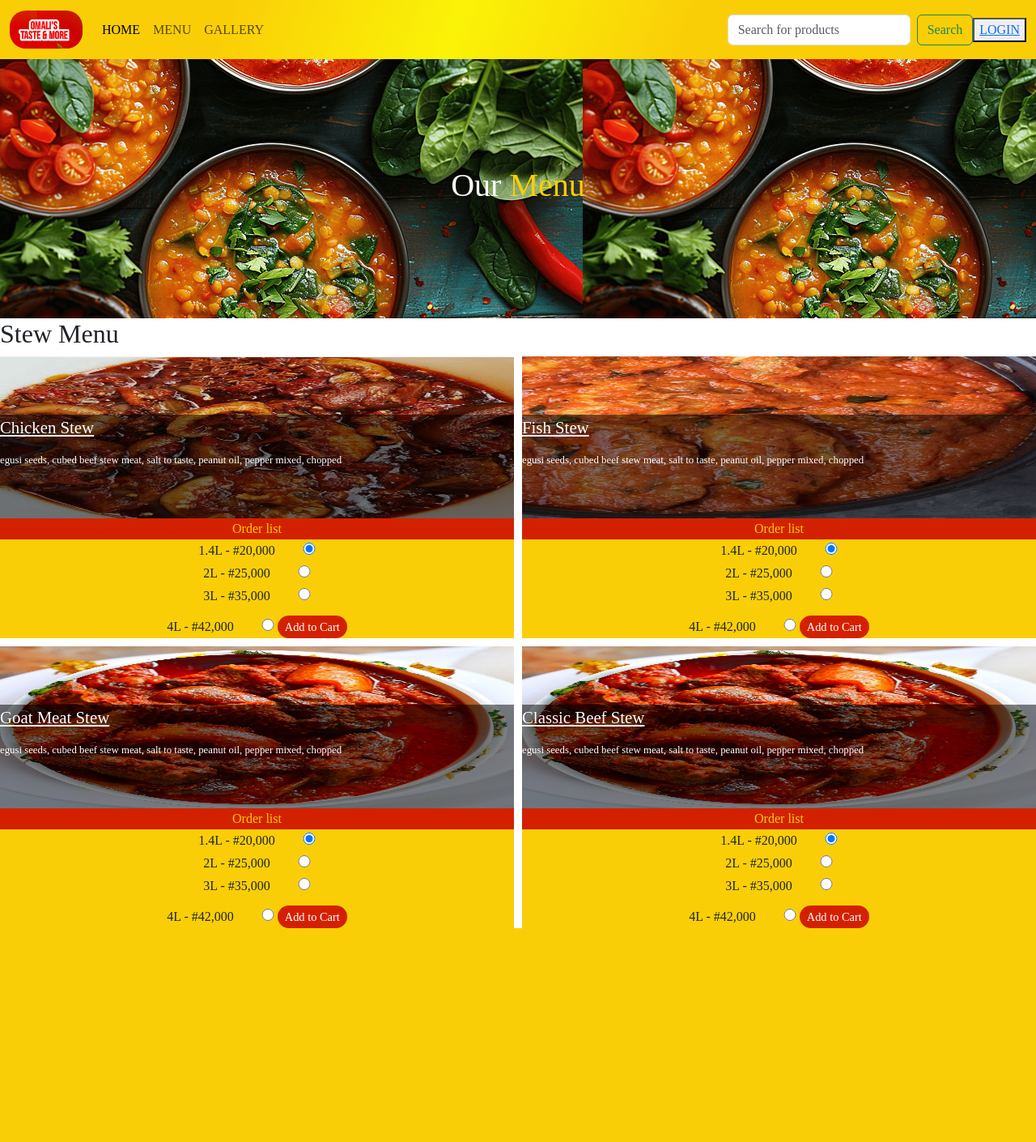
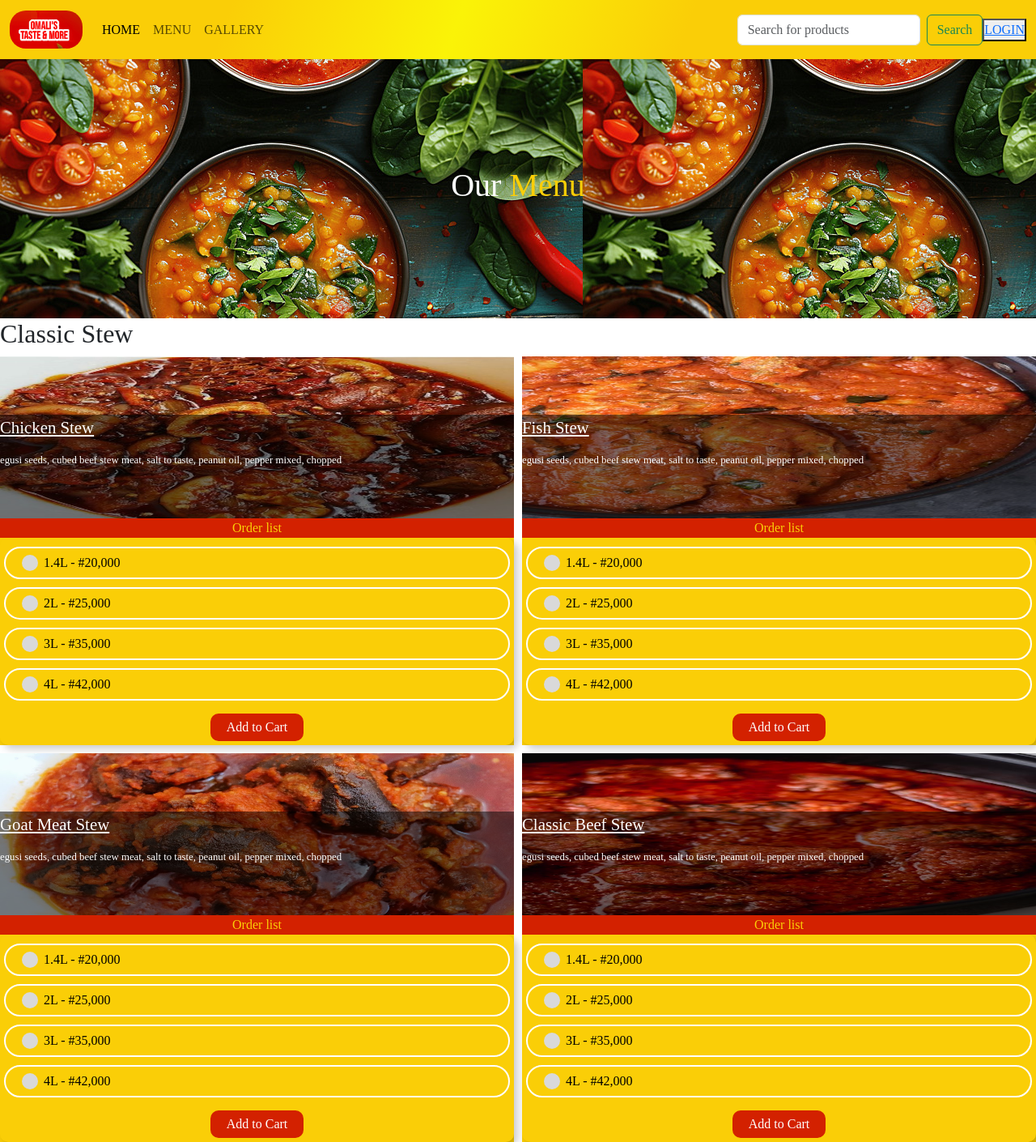
Before and after one commit to Jeremy5522117/Omalis-taste, a PHP site: page /menu.html in a window 1280 px wide. Shown: the whole page at 81% size. Before the commit the page ends 1146 px from the top, so only its background shows below. Run offline with PHP 8.4, Linux system fonts and the light colour scheme; some libraries are stand-ins or nearby versions; some web fonts are replaced.

Commit message:
rearrange

```diff
--- a/asset/css/menu.css
+++ b/asset/css/menu.css
@@ -8,6 +8,8 @@
     box-sizing: border-box;
     font-family: jeremypop;
     background-color:;
+    margin: 0;
+    padding: 0;
   }
 .our{
   background-image: url(/asset/images/soup-bg.jpg);
@@ -59,7 +61,7 @@ font-size: 0.8rem;
 }
 .list-divv{
   width: 100%;
-  text-align: center;
+  /* text-align: center; */
 
 }
 .input-radio{
@@ -74,17 +76,84 @@ font-size: 0.8rem;
 }
 .listing{
   background-color:rgb(250,206,7) ;
-  line-height: 28px;
-}
-.listing input{
-  margin-left: 30px;
 }
 .sub-btn{
   border: none;
-  border-radius: 15px;
-  margin-top: 10px;
+  border-radius: 10px;
+  margin:5px 0;
   background-color:rgb(211,33,0) ;
   color: #fff;
-  font-size: 0.9rem;
-  padding:0 9px;
+  font-size: 1rem;
+  padding:5px 20px;
+  text-align: center;
+
 }
+/* CHECKING THINGS */
+
+.wrapper{
+  border-radius: 10px;
+  box-shadow: 5px 5px 10px rgb(0, 0, 0, 0.2);
+ text-align: center;
+}
+.wrapper .box{
+  padding: 1px 5px;
+
+}
+.wrapper .box label{
+  display: flex;
+  height: 40px;
+  width: 100%;
+  align-items: center;
+  border: 2px solid #fff;
+  border-radius: 50px;
+  margin: 10px 0;
+  padding-left: 20px;
+  cursor: pointer;
+  transition: all 0.3s ease;
+}
+.wrapper .box label:hover{
+  background-color: lightgrey;
+  cursor: pointer;
+}
+#option-1:checked ~ .option-1, #option-2:checked ~ .option-2, #option-3:checked ~ .option-3, #option-4:checked ~ .option-4 {
+  background-color:#d32100;
+  border-color: #d32100;
+}
+.wrapper .box label .dot{
+  height: 20px;
+  width: 20px;
+  background-color: #d9d9d9;
+  border-radius: 50%;position: relative;
+  transition: all 0.3s ease;
+}
+#option-1:checked ~ .option-1 .dot,#option-2:checked ~ .option-2 .dot,#option-3:checked ~ .option-3 .dot,#option-4:checked ~ .option-4 .dot{
+ background-color: #fff;
+}
+.box label .dot::before{
+  position: absolute;
+  content: '';
+  top: 50%;
+  left: 50%;
+  transform: translate(-50%, -50%) scale(2);
+  width: 9px;
+  height: 9px;
+  border-radius:50%;
+  transition: all 0.3s ease;
+}
+#option-1:checked ~ .option-1 .dot::before,#option-2:checked ~ .option-2 .dot::before,#option-3:checked ~ .option-3 .dot::before,#option-4:checked ~ .option-4 .dot::before {
+background-color: #333;
+transform: translate(-50%,-50%) scale(1);
+}
+.wrapper .box label .text{
+  color: #000;
+  padding-left: 7px;
+}
+#option-1:checked ~ .option-1 .text,
+#option-2:checked ~ .option-2 .text,
+#option-3:checked ~ .option-3 .text,
+#option-4:checked ~ .option-4 .text{
+  color: #fff;
+}
+.wrapper .box input[type="radio"]{
+  display:none ;
+}
--- a/menu.html
+++ b/menu.html
@@ -49,7 +49,7 @@
    </div>
 
    <section>
-     <h2>Stew Menu</h2>
+     <h2>Classic Stew</h2>
      <div class="flex-menu-table">
       <div class="free">
       <div class="stew-menu-mother">
@@ -67,21 +67,40 @@
         <button class="btn-ord">Order list</button>
         <div class="listing">
           <form action="">
-            <label for="one-point-four-litter">1.4L - #20,000</label>
-          <input type="radio" id="one-point-four-lit" value="one-pnt-fur-lit" name="pricing" class="input-radio"checked>
-          <br>
-          <label for="two-litter">2L - #25,000</label>
-          <input type="radio" id="two-litter" value="two-litter" name="pricing"
-          class="input-radio">
-          <br>
-          <label for="three-litter">3L - #35,000</label>
-          <input type="radio" id="three-litter" value="three-litter" name="pricing"
-          class="input-radio">
-          <br>
-          <label for="four-litter">4L - #42,000</label>
-          <input type="radio" id="four-litter" value="four-litter" name="pricing" class="input-radio">
 
-          <button type="submit" class="sub-btn">Add to Cart</button>
+           <div class="wrapper">
+
+
+            <div class="box">
+              <input type="radio" name="select" id="option-1">
+              <input type="radio" name="select" id="option-2">
+              <input type="radio" name="select" id="option-3">
+              <input type="radio" name="select" id="option-4">
+
+
+              <label for="option-1" class="option-1">
+                <div class="dot"></div>
+                <div class="text">1.4L - #20,000</div>
+              </label>
+              <label for="option-2" class="option-2">
+                <div class="dot"></div>
+                <div class="text">2L - #25,000</div>
+              </label>
+              <label for="option-3" class="option-3">
+                <div class="dot"></div>
+                <div class="text">3L - #35,000</div>
+              </label>
+              <label for="option-4" class="option-4">
+                <div class="dot"></div>
+                <div class="text">4L - #42,000</div>
+              </label>
+
+            </div>
+
+
+             <button type="submit" class="sub-btn">Add to Cart</button>
+           </div>
+
           </form>
 
         </div>
@@ -108,19 +127,40 @@
   <button class="btn-ord">Order list</button>
   <div class="listing">
     <form action="">
-      <label for="one-point-four-litter">1.4L - #20,000</label>
-    <input type="radio" id="one-point-four-lit" value="one-pnt-fur-lit" name="pricing" class="input-radio" checked>
-    <br>
-    <label for="two-litter">2L - #25,000</label>
-    <input type="radio" id="two-litter" value="two-litter" name="pricing" class="input-radio">
-    <br>
-    <label for="three-litter">3L - #35,000</label>
-    <input type="radio" id="three-litter" value="three-litter" name="pricing" class="input-radio">
-    <br>
-    <label for="four-litter">4L - #42,000</label>
-    <input type="radio" id="four-litter" value="four-litter" name="pricing" class="input-radio">
 
-    <button type="submit" class="sub-btn">Add to Cart</button>
+     <div class="wrapper">
+
+
+      <div class="box">
+        <input type="radio" name="select" id="option-1">
+        <input type="radio" name="select" id="option-2">
+        <input type="radio" name="select" id="option-3">
+        <input type="radio" name="select" id="option-4">
+
+
+        <label for="option-1" class="option-1">
+          <div class="dot"></div>
+          <div class="text">1.4L - #20,000</div>
+        </label>
+        <label for="option-2" class="option-2">
+          <div class="dot"></div>
+          <div class="text">2L - #25,000</div>
+        </label>
+        <label for="option-3" class="option-3">
+          <div class="dot"></div>
+          <div class="text">3L - #35,000</div>
+        </label>
+        <label for="option-4" class="option-4">
+          <div class="dot"></div>
+          <div class="text">4L - #42,000</div>
+        </label>
+
+      </div>
+
+
+       <button type="submit" class="sub-btn">Add to Cart</button>
+     </div>
+
     </form>
 
   </div>
@@ -131,7 +171,7 @@
 <div class="free">
 
   <div class="stew-menu-mother">
-    <img class="menu-img" src="/asset/images/goat meat stew.jpg" alt="" >
+    <img class="menu-img" src="/asset/images/african-goat-stew-recipe-1721691019.jpg" alt="" >
 
 
     <div class="stew-menu-child">
@@ -146,19 +186,40 @@
     <button class="btn-ord">Order list</button>
     <div class="listing">
       <form action="">
-        <label for="one-point-four-litter">1.4L - #20,000</label>
-      <input type="radio" id="one-point-four-lit" value="one-pnt-fur-lit" name="pricing" class="input-radio" checked>
-      <br>
-      <label for="two-litter">2L - #25,000</label>
-      <input type="radio" id="two-litter" value="two-litter" name="pricing" class="input-radio">
-      <br>
-      <label for="three-litter">3L - #35,000</label>
-      <input type="radio" id="three-litter" value="three-litter" name="pricing" class="input-radio">
-      <br>
-      <label for="four-litter">4L - #42,000</label>
-      <input type="radio" id="four-litter" value="four-litter" name="pricing" class="input-radio" >
 
-      <button type="submit" class="sub-btn">Add to Cart</button>
+       <div class="wrapper">
+
+
+        <div class="box">
+          <input type="radio" name="select" id="option-1">
+          <input type="radio" name="select" id="option-2">
+          <input type="radio" name="select" id="option-3">
+          <input type="radio" name="select" id="option-4">
+
+
+          <label for="option-1" class="option-1">
+            <div class="dot"></div>
+            <div class="text">1.4L - #20,000</div>
+          </label>
+          <label for="option-2" class="option-2">
+            <div class="dot"></div>
+            <div class="text">2L - #25,000</div>
+          </label>
+          <label for="option-3" class="option-3">
+            <div class="dot"></div>
+            <div class="text">3L - #35,000</div>
+          </label>
+          <label for="option-4" class="option-4">
+            <div class="dot"></div>
+            <div class="text">4L - #42,000</div>
+          </label>
+
+        </div>
+
+
+         <button type="submit" class="sub-btn">Add to Cart</button>
+       </div>
+
       </form>
 
     </div>
@@ -169,7 +230,7 @@
   <div class="free">
 
     <div class="stew-menu-mother">
-      <img class="menu-img" src="/asset/images/goat meat stew.jpg" alt="" >
+      <img class="menu-img" src="/asset/images/beef-red.jpg" alt="" >
 
 
       <div class="stew-menu-child">
@@ -184,19 +245,40 @@
       <button class="btn-ord">Order list</button>
       <div class="listing">
         <form action="">
-          <label for="one-point-four-litter">1.4L - #20,000</label>
-        <input type="radio" id="one-point-four-lit" value="one-pnt-fur-lit" name="pricing" class="input-radio" checked>
-        <br>
-        <label for="two-litter">2L - #25,000</label>
-        <input type="radio" id="two-litter" value="two-litter" name="pricing" class="input-radio">
-        <br>
-        <label for="three-litter">3L - #35,000</label>
-        <input type="radio" id="three-litter" value="three-litter" name="pricing" class="input-radio">
-        <br>
-        <label for="four-litter">4L - #42,000</label>
-        <input type="radio" id="four-litter" value="four-litter" name="pricing" class="input-radio">
 
-        <button type="submit" class="sub-btn">Add to Cart</button>
+         <div class="wrapper">
+
+
+          <div class="box">
+            <input type="radio" name="select" id="option-1">
+            <input type="radio" name="select" id="option-2">
+            <input type="radio" name="select" id="option-3">
+            <input type="radio" name="select" id="option-4">
+
+
+            <label for="option-1" class="option-1">
+              <div class="dot"></div>
+              <div class="text">1.4L - #20,000</div>
+            </label>
+            <label for="option-2" class="option-2">
+              <div class="dot"></div>
+              <div class="text">2L - #25,000</div>
+            </label>
+            <label for="option-3" class="option-3">
+              <div class="dot"></div>
+              <div class="text">3L - #35,000</div>
+            </label>
+            <label for="option-4" class="option-4">
+              <div class="dot"></div>
+              <div class="text">4L - #42,000</div>
+            </label>
+
+          </div>
+
+
+           <button type="submit" class="sub-btn">Add to Cart</button>
+         </div>
+
         </form>
 
       </div>
@@ -207,6 +289,15 @@
      </div>
 
    </section>
+
+   <!-- practice -->
+
+   <section>
+
+    <div>
+
+    </div>
+   </section>
   </main>
 
 </body>
```
Also changed, not shown: asset/images/african-goat-stew-recipe-1721691019.jpg (added), asset/images/beef-red.jpg (added).
